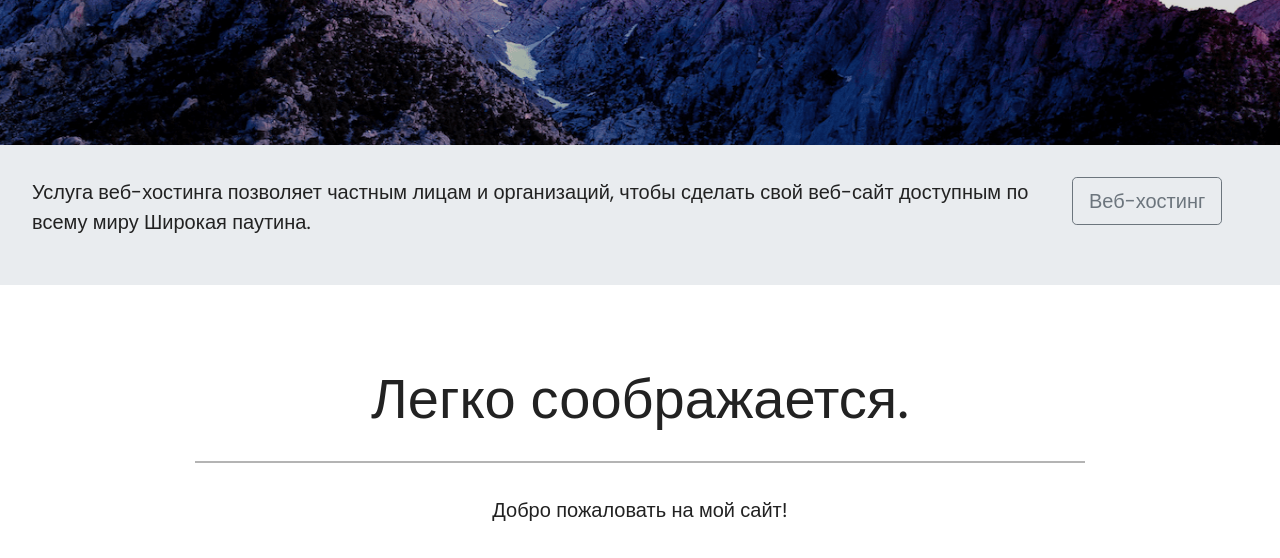
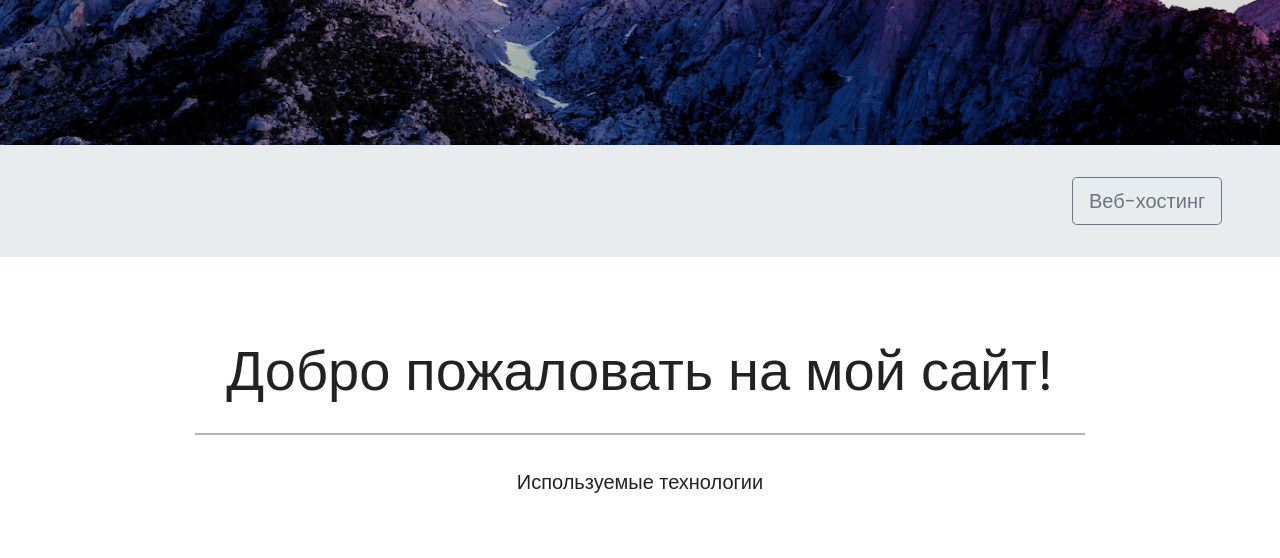
Before and after one commit to SeraDreams/PZSite, a plain HTML site: page index.html in a window 1280 px wide. Shown: the part 473-1031 px from the top of the page. Drawn offline with nearby package versions, Linux system fonts and the light colour scheme.

Commit message:
Update index.html

```diff
--- a/index.html
+++ b/index.html
@@ -65,7 +65,6 @@
 		data-aos-duration="1000">
 	<div class="row jumbotron">
 		<div class="col-xs-12 col-sm-12 col-md-9 col-lg-9 col-xl-10">
-			<p class="lead">Услуга веб-хостинга позволяет частным лицам и организаций, чтобы сделать свой веб-сайт доступным по всему миру Широкая паутина.</p>
 		</div>
 		<div class="col-xs-12 col-sm-12 col-md-3 col-lg-3 col-xl-2">
 			<a href="#"><button type="button" class="btn btn-outline-secondary
@@ -81,11 +80,11 @@
 		data-aos-duration="1000">
 	<div class="row welcome text-center">
 		<div class="col-12">
-			<h1 class="display-4">Легко соображается.</h1>
+			<h1 class="display-4">Добро пожаловать на мой сайт!</h1>
 		</div>
 		<hr>
 		<div class="col-12">
-			<p class="lead">Добро пожаловать на мой сайт!</p>
+			<p class="lead">Используемые технологии</p>
 		</div>
 	</div>
 </div>
```
